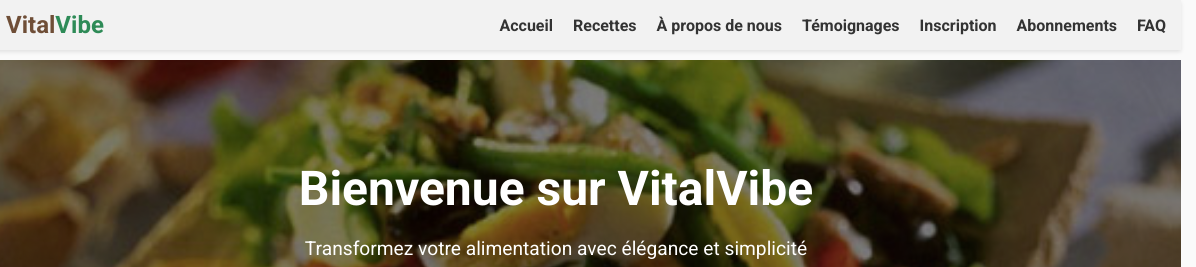
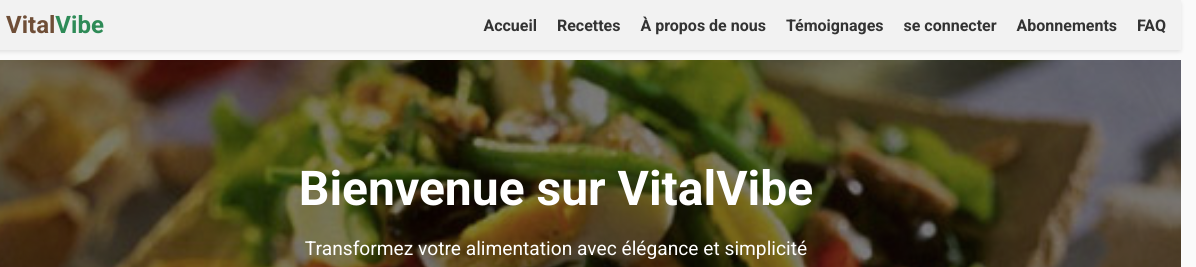
Before and after one commit to AbileneM/VitalVibe, a plain HTML site: page Acceuil.html in a window 1280 px wide. Shown: the top 267 px of the page, 84-1280 px from the left. Drawn offline with Linux system fonts and the light colour scheme.

Commit message:
dernière modif souleymane

```diff
--- a/Acceuil.html
+++ b/Acceuil.html
@@ -23,7 +23,7 @@
                     <li><a href="Recette.html">Recettes</a></li>
                     <li><a href="about.html">À propos de nous</a></li>
                     <li><a href="Temoignage.html">Témoignages</a></li>
-                    <li><a href="./se_connecter.html">Inscription</a></li>
+                    <li><a href="./se_connecter.html">se connecter</a></li>
                     <li><a href="ABONNEMENTS.html">Abonnements</a></li>
                     <li><a href="./Foire_aux_Question.html">FAQ</a></li>
                 </ul>
```
Also changed, not shown: Foire_aux_Question.html (+1 -1 lines), creer_un_compte.html (+1 -1 lines), se_connecter.html (+1 -1 lines).
